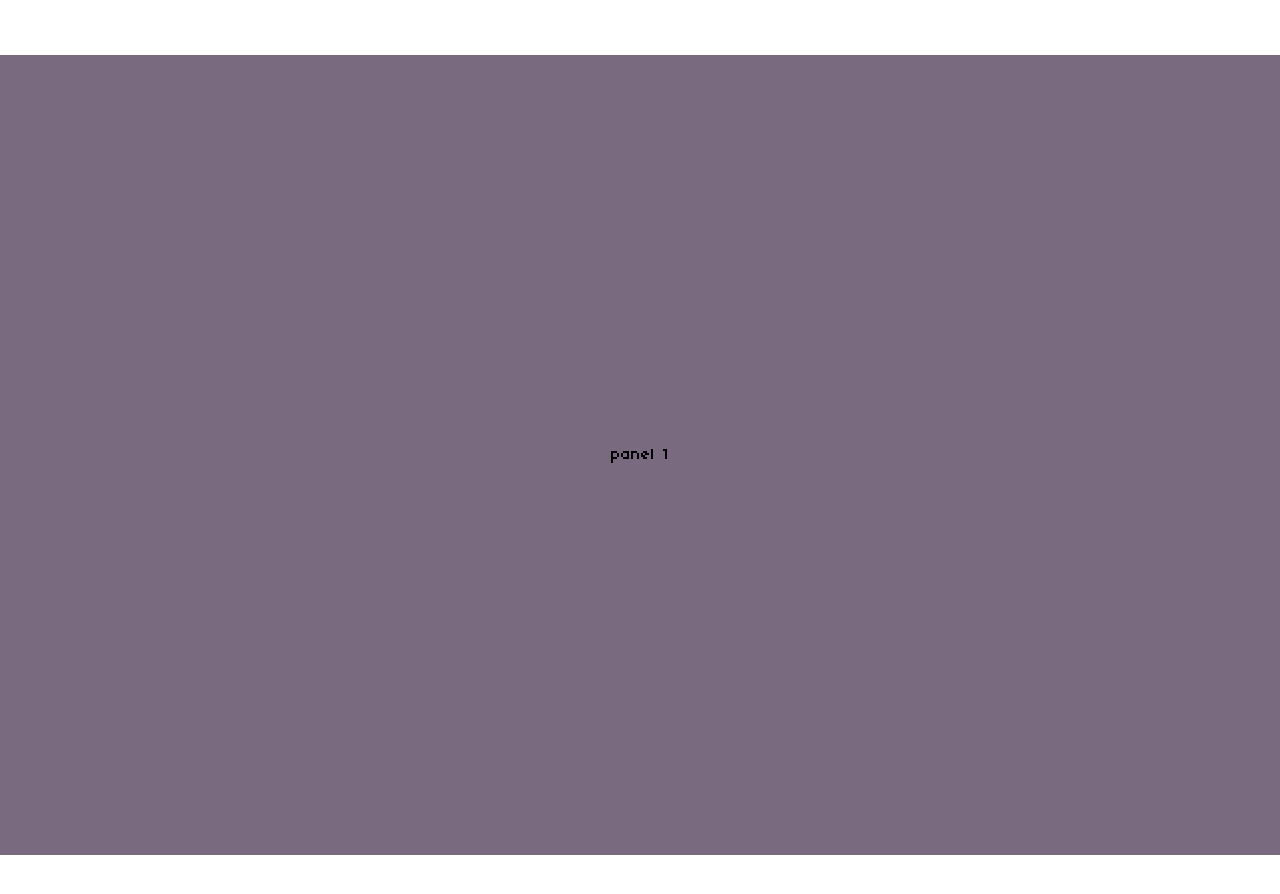
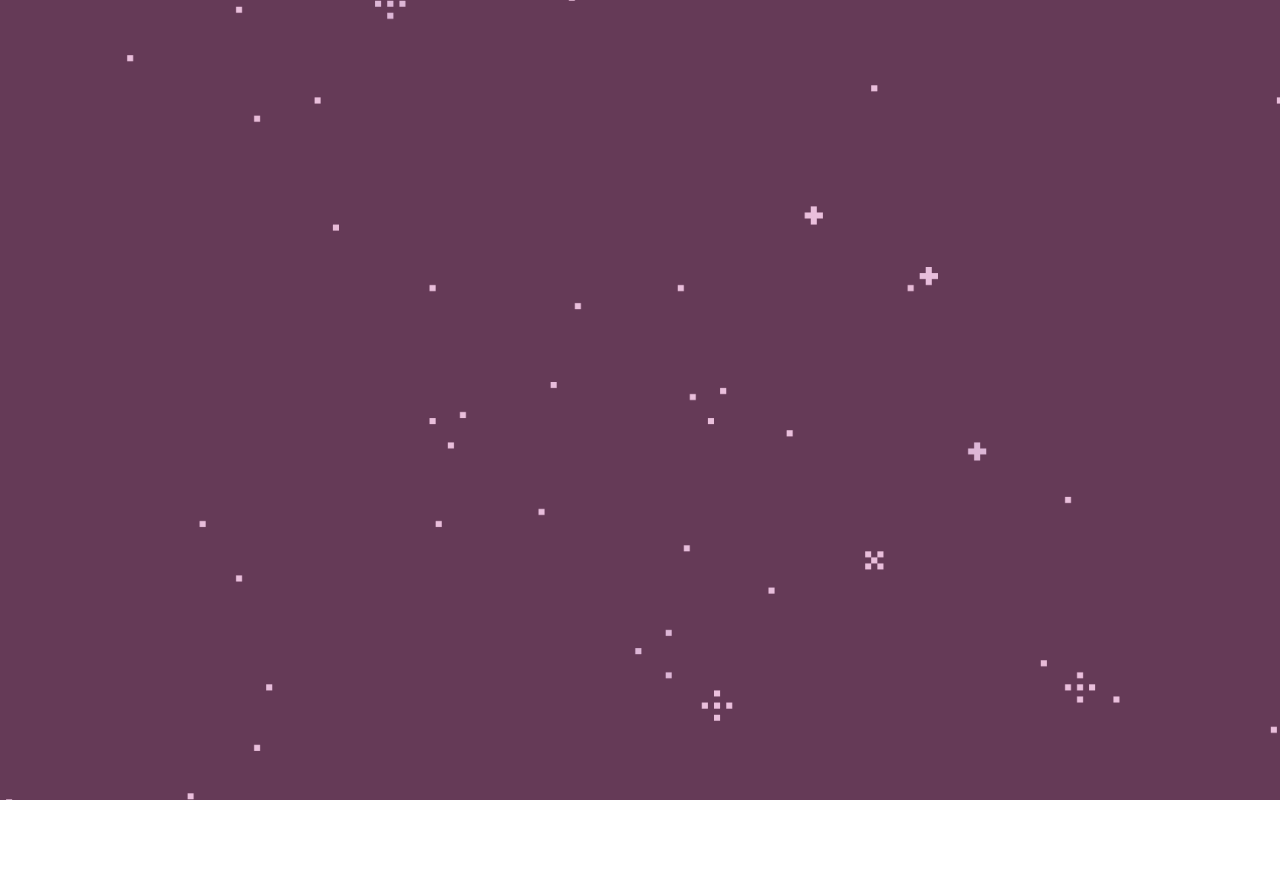
Before and after one commit to danyabaron/cosmic-crossroads, a React (Create React App) app: page /mars-horizontal-venus in a window 1280 px wide. Shown: the top 894 px of the page. After the commit the page ends 800 px from the top, so only its background shows below. Built offline with nearby package versions, Linux system fonts and the light colour scheme.

Commit message:
horizontal scroll not working

```diff
--- a/src/Components/MarsPathComponents/MarsPathComponents1/MarsHorizontalVenus.js
+++ b/src/Components/MarsPathComponents/MarsPathComponents1/MarsHorizontalVenus.js
@@ -27,28 +27,28 @@ function MarsHorizontalVenus({ setScreen, addCharacter }) {
 
 
 
-    useGSAP(() => {
-        const sections = gsap.utils.toArray(".panel");
-        const containerWidth = sections.length * 100;
+    // useGSAP(() => {
+    //     const sections = gsap.utils.toArray(".panel");
+    //     const containerWidth = sections.length * 100;
 
-        gsap.to(sections, {
-          xPercent: -100 * (sections.length - 1),
-          ease: "none",
-          scrollTrigger: {
-            trigger: ".container",
-            pin: true,
-            // pinSpacing: false,
-            scrub: 2,
-            delay: 0.5,
-            // markers: true,
-            start: "top top",
-            // end: () => "+=" + document.querySelector(".container").offsetWidth,
-            end: () => "+=" + containerWidth,
-            // Disable scrolling after decision
-            // onEnter: () => decisionMade && container.current.style.pointerEvents == 'none',
-          },
-        });
-    });
+    //     gsap.to(sections, {
+    //       xPercent: -100 * (sections.length - 1),
+    //       ease: "none",
+    //       scrollTrigger: {
+    //         trigger: ".container",
+    //         pin: true,
+    //         // pinSpacing: false,
+    //         scrub: 2,
+    //         delay: 0.5,
+    //         // markers: true,
+    //         start: "top top",
+    //         // end: () => "+=" + document.querySelector(".container").offsetWidth,
+    //         end: () => "+=" + containerWidth,
+    //         // Disable scrolling after decision
+    //         // onEnter: () => decisionMade && container.current.style.pointerEvents == 'none',
+    //       },
+    //     });
+    // });
 
     // useGSAP(() => {
     //     gsap.from(".line", {
@@ -154,17 +154,45 @@ function MarsHorizontalVenus({ setScreen, addCharacter }) {
 
     return (
 
-        <div ref={container} className='container' style={{display: 'flex', flexWrap:'nowrap', height:'100vh', width: "100vw", paddingTop: '55px'}}>
+        <div ref={container} className='container relative bg-venus-bg-scroll bg-cover min-w-screen min-h-screen'>
 
-        <section id='first-panel' className="panel bg-jupiter-purple">
-            {/* <div className="overlay absolute opacity-0 inset-0 bg-transparent"></div> */}
-                panel 1
+        {/* <section id='first-panel' className="panel">
+
+                <div id='container-panel-mars' className='flex flex-row w-full h-fit pt-12 justify-between'>
+                    <div id='mars-dialogue' className='flex flex-row w-fit h-fit mt-9 '>
+                        <div id='mars-pic' className='mt-14'>
+                            <img className="w-[100px] sm:w/[100px] md:w/[100px] lg:w/[150px]" src={MarsGif} alt="Mars Gif"/>
+                        </div>
+                        <div id ='mars-text' className='flex w-64 h-fit bg-white rounded-md font-body text-wrap p-5 text-xs md:text-sm'>
+                            Oof.. why is everything so bright and pink in here? We must be at Venus’ place... I wanna go home already...
+                        </div>
+                    </div>
+                <div id='mars-dialogue' className='flex flex-row w-fit h-fit mt-9'>
+                    <div id='mars-pic' className='mt-14'>
+                        <img className="w/[100px] sm:w/[100px] md:w/[100px] lg:w/[150px]" src={MarsGif} alt="Venus Gif"/>
+                    </div>
+                    <div id ='mars-text' className='flex w-64 h-fit bg-white rounded-md font-body text-wrap p-5 text-xs md:text-sm'>
+                        Well yeah. I do. Unless you had something better in mind?
+                    </div>
+            </div>
+        </div>
+
+        <div id='container-panel-venus' className='flex flex-row w-full h-full '>
+            <div id='venus-dialogue' className='flex flex-row w-fit h-fit'>
+                <div id='venus-pic' className='mt-14'>
+                    <img className="w/[100px] sm:w/[100px] md:w/[100px] lg:w/[150px]" src={VenusGifAnnoyed} alt="Venus Gif"/>
+                </div>
+                <div id ='venus-text' className='flex w-64 h-fit bg-white rounded-md font-body text-wrap p-5 text-xs md:text-sm'>
+                    Ohhhhh look who it is. Mars. Heyyy Mars. Let me guess. You want to go to war?
+                </div>
+            </div>
+        </div> */}
 
 
-            </section>
+            {/* </section> */}
 
-            <section id='second-panel' className="panel flex-col justify-center bg-mars-red">
-                {/* <div className="overlay absolute opacity-0 inset-0 bg-transparent"></div> */}
+            {/* <section id='second-panel' className="panel flex-col justify-center bg-mars-red">
+
                     panel 2
 
                     <div className='line-container  h-20'>
@@ -172,16 +200,15 @@ function MarsHorizontalVenus({ setScreen, addCharacter }) {
                     </div>
 
 
-            </section>
-
+            </section> */}
+{/*
             <section id='third-panel' className="panel bg-main-black">
-                {/* <div className="overlay absolute opacity-0 inset-0 bg-transparent"></div> */}
 
                 panel 3
 
 
 
-                </section>
+                </section> */}
         </div>
 
     );
@@ -219,35 +246,7 @@ export default MarsHorizontalVenus;
     {/* <section id="panel" className='w-screen m-8 flex-shrink-0 min-h-screen border-main-black border-2 flex flex-col gap-14'>
 
         yo yo yo */}
-        {/* <div id='container-panel-mars' className='flex flex-row w-full h-fit pt-12 justify-between'>
-            <div id='mars-dialogue' className='flex flex-row w-fit h-fit mt-9 '>
-                <div id='mars-pic' className='mt-14'>
-                    <img className="w-[100px] sm:w/[100px] md:w/[100px] lg:w/[150px]" src={MarsGif} alt="Mars Gif"/>
-                </div>
-                <div id ='mars-text' className='flex w-64 h-fit bg-white rounded-md font-body text-wrap p-5 text-xs md:text-sm'>
-                    Oof.. why is everything so bright and pink in here? We must be at Venus’ place... I wanna go home already...
-                </div>
-            </div>
-            <div id='mars-dialogue' className='flex flex-row w-fit h-fit mt-9'>
-                <div id='mars-pic' className='mt-14'>
-                    <img className="w/[100px] sm:w/[100px] md:w/[100px] lg:w/[150px]" src={MarsGif} alt="Venus Gif"/>
-                </div>
-                <div id ='mars-text' className='flex w-64 h-fit bg-white rounded-md font-body text-wrap p-5 text-xs md:text-sm'>
-                    Well yeah. I do. Unless you had something better in mind?
-                </div>
-            </div>
-        </div>
 
-        <div id='container-panel-venus' className='flex flex-row w-full h-full justify-center '>
-            <div id='venus-dialogue' className='flex flex-row w-fit h-fit'>
-                <div id='venus-pic' className='mt-14'>
-                    <img className="w/[100px] sm:w/[100px] md:w/[100px] lg:w/[150px]" src={VenusGifAnnoyed} alt="Venus Gif"/>
-                </div>
-                <div id ='venus-text' className='flex w-64 h-fit bg-white rounded-md font-body text-wrap p-5 text-xs md:text-sm'>
-                    Ohhhhh look who it is. Mars. Heyyy Mars. Let me guess. You want to go to war?
-                </div>
-            </div>
-        </div> */}
     {/* </section> */}
     {/* w-screen h-screen flex justify-center items-center relative */}
 
--- a/src/index.css
+++ b/src/index.css
@@ -18,13 +18,17 @@
 }
 
 html, body {
-    @apply m-0;
+    margin: 0;
+    padding: 0;
     position: relative;
+    box-sizing: border-box;
     width:100%;
     height:100%;
-    /* overflow-x: hidden; */
+
     font-family: '04B_03__', sans-serif;
 }
+
+
 
 .panel {
     flex-shrink: 0;
@@ -35,6 +39,6 @@ html, body {
     align-items: center;
     position: relative;
     box-sizing: border-box;
-    padding: 10px;
-    padding-top: '55px';
+
+    padding-top: 55px;
 }
```
